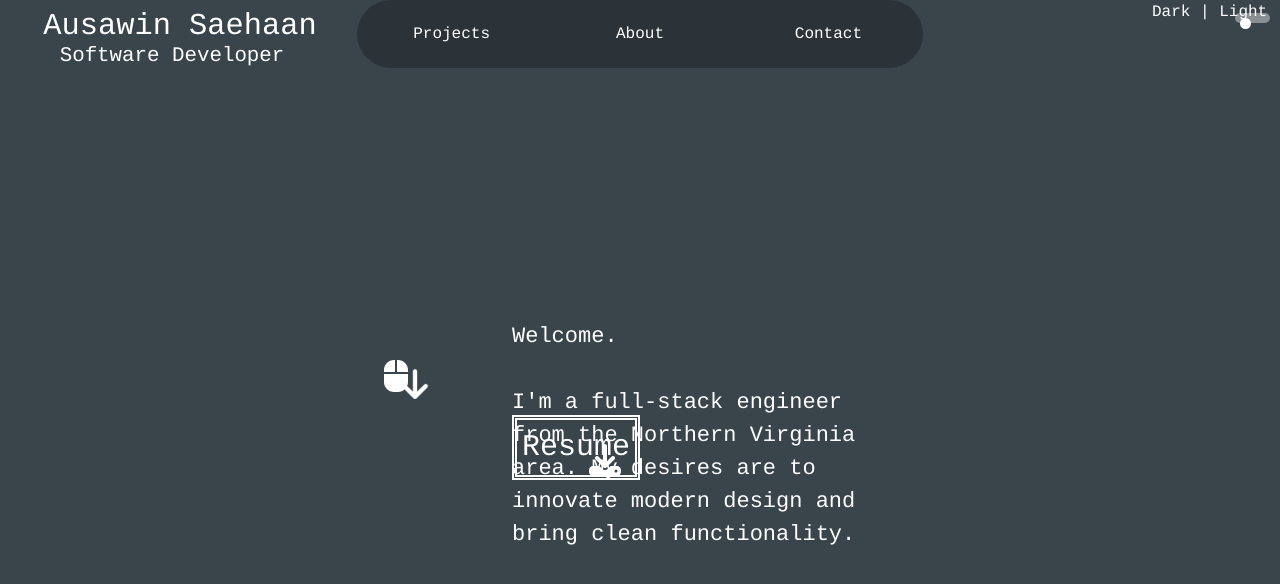
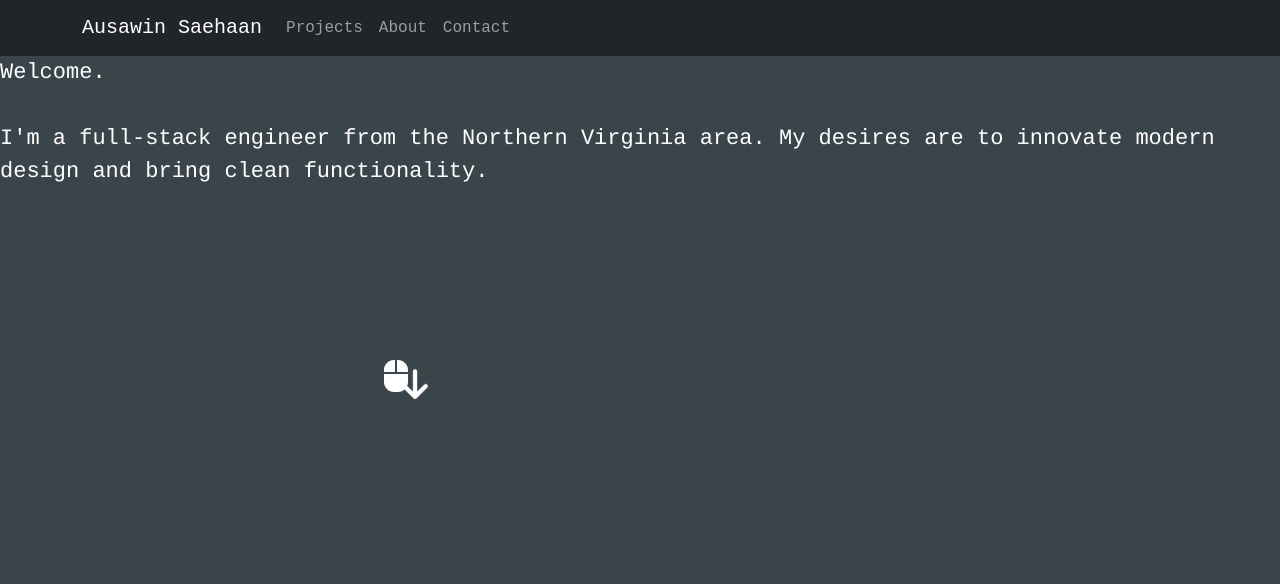
Before and after one commit to saehaana/html-css-prac, a React (Create React App) app: page / in a window 1280 px wide. Shown: the top 584 px of the page. Built offline with nearby package versions, Linux system fonts and the light colour scheme.

Commit message:
updated navbar responsiveness, navbar list elements change to list icon when less than lg pixel width, added motion to navbar elements, fixed bootstrap preloader container override,

```diff
--- a/package.json
+++ b/package.json
@@ -21,6 +21,7 @@
     "react-bootstrap-icons": "^1.10.2",
     "react-dom": "^18.2.0",
     "react-icons": "^4.7.1",
+    "react-router-bootstrap": "^0.26.2",
     "react-router-dom": "^6.6.2",
     "react-scripts": "^5.0.1",
     "react-spinners": "^0.13.7",
--- a/src/App.js
+++ b/src/App.js
@@ -1,19 +1,22 @@
 import React, {useState, useEffect} from 'react';
+import{Link, NavLink, Route, Routes} from 'react-router-dom'
+
+import 'bootstrap/dist/css/bootstrap.min.css';
 import './stylesheets/App.css';
-import 'bootstrap/dist/css/bootstrap.min.css';
 
-import{Link, Route, Routes} from 'react-router-dom'
+import Container from 'react-bootstrap/Container';
+import Row from 'react-bootstrap/Row';
+import Col from 'react-bootstrap/Col';
+import Nav from 'react-bootstrap/Nav';
+import Navbar from 'react-bootstrap/Navbar';
+
 import Home from './components/Home';
 import About from './components/About';
 import Projects from './components/Projects';
 import Contact from './components/Contact';
 
+import { motion } from "framer-motion";
 import PacmanLoader from "react-spinners/PacmanLoader";
-import { motion } from "framer-motion";
-
-import Container from 'react-bootstrap/Container';
-import Row from 'react-bootstrap/Row';
-import Col from 'react-bootstrap/Col';
 
 const App = () => {
     const [loading, setLoading] = useState(false);
@@ -29,10 +32,11 @@ const App = () => {
 
     return (
     <>
-    <Container fluid className = "preloader">
+
     { loading ?
             (
             <>
+            <Container fluid className = "preloader">
             <Row className="pacman">
                 <Col>
                 <PacmanLoader size = {30} color = {"rgba(255, 255, 255, 1)"} loading={loading} />
@@ -67,15 +71,47 @@ const App = () => {
                 </motion.h1>
                 </Col>
             </Row>
+            </Container>
             </>
             )
         :
         <>
-        <div className="home-container">
+        <Navbar collapseOnSelect expand="lg" bg="dark" variant="dark">
+            <Container>
+                <Navbar.Brand as={Link} to='/'>Ausawin Saehaan</Navbar.Brand>
+                <Navbar.Toggle aria-controls="responsive-navbar-nav" />
+                <Navbar.Collapse id="responsive-navbar-nav">
+                    <Nav className="me-auto">
+                        <motion.div
+                        initial={{ opacity: 0 }}
+                        animate={{ opacity: 1 }}
+                        transition={{ duration: 1, delay: .25}}>
+                        <Nav.Link as={NavLink} to='/Projects'>Projects</Nav.Link>
+                        </motion.div>
+                        <motion.div
+                        initial={{ opacity: 0 }}
+                        animate={{ opacity: 1 }}
+                        transition={{ duration: 1, delay: .5}}>
+                        <Nav.Link as={NavLink} to='/About'>About</Nav.Link>
+                        </motion.div>
+                        <motion.div
+                        initial={{ opacity: 0 }}
+                        animate={{ opacity: 1 }}
+                        transition={{ duration: 1, delay: .75}}>
+                        <Nav.Link as={NavLink} to='/Contact'>Contact</Nav.Link>
+                        </motion.div>
+                    </Nav>
+                </Navbar.Collapse>
+            </Container>
+        </Navbar>
+        {/*
+        <div className='home-container'>
+        <Row >
             <Link to="/">
                 <h1 className='name'>Ausawin Saehaan</h1>
                 <p className='title'>Software Developer</p>
             </Link>
+            <Col md={6} className='mid-col'>
                 <ul className = "navbar">
                     <motion.li className="nav-projects"
                         initial={{ opacity: 0 }}
@@ -99,7 +135,8 @@ const App = () => {
                         <Link to="/Contact">Contact</Link>
                     </motion.li>
                 </ul>
-
+            </Col>
+            <Col >
                 <motion.div
                     className="switch-container"
                     initial={{ opacity: 0 }}
@@ -111,8 +148,9 @@ const App = () => {
                             <motion.div className="handle" layout transition={spring} />
                     </div>
                 </motion.div>
-
-        </div>
+            </Col>
+        </Row>
+        </div>*/}
         {
         <Routes>
         <Route path = "/" element={<Home/>} />
@@ -123,7 +161,7 @@ const App = () => {
         }
         </>
     }
-    </Container>
+
     </>
     );
 
--- a/src/components/Home.js
+++ b/src/components/Home.js
@@ -4,10 +4,16 @@ import{ motion } from "framer-motion"
 import { FontAwesomeIcon } from '@fortawesome/react-fontawesome'
 import { faArrowDown, faDownload, faMouse } from '@fortawesome/free-solid-svg-icons';
 
+import Container from 'react-bootstrap/Container';
+import Row from 'react-bootstrap/Row';
+import Col from 'react-bootstrap/Col';
 
 const Home = () => {
     return (
     <>
+    <Container className='home-container'>
+        <Row>
+            <Col className="message-box">
                 <motion.div
                 initial={{ opacity: 0 }}
                 animate={{ opacity: 1 }}
@@ -15,7 +21,18 @@ const Home = () => {
                 <FontAwesomeIcon icon={faMouse} size="2x" id='mouse'/>
                 <FontAwesomeIcon icon={faArrowDown} beat size="2x" id='arrow-down'/>
                 </motion.div>
-
+                <motion.p
+                className = "message"
+                initial={{ opacity: 0 }}
+                animate={{ opacity: 1 }}
+                transition={{ duration: 1, delay: 1.25}}
+                >
+                Welcome. <br></br> <br></br>
+                I'm a full-stack engineer from the Northern Virginia area. My desires are to innovate modern design and bring clean functionality.
+                </motion.p>
+            </Col>
+        </Row>
+    {/*
     <div className = "message-box">
         <motion.p
             className = "message"
@@ -45,7 +62,8 @@ const Home = () => {
                 <FontAwesomeIcon icon={faDownload} size="2x"/>
             </motion.div>
         </motion.a>
-    </div>
+    </div>*/}
+    </Container>
     </>
     );
 }
--- a/src/stylesheets/App.css
+++ b/src/stylesheets/App.css
@@ -6,9 +6,9 @@ html,body{
     margin: 0;
     height: 100%;
     overflow: hidden; /* hides scroll bars */
+    background-color: rgb(58, 68, 75);
 }
 .preloader{
-    width: 100vw;
     height: 100vh;
     background-color: rgb(58, 68, 75);
 
@@ -23,11 +23,6 @@ html,body{
 .pretext-container{
     position:absolute;
     bottom:20%;
-    text-align: center;
-}
-.home-container{
-    height:100%;
-    width: 100vw;
     text-align: center;
 }
 .name{
@@ -50,30 +45,6 @@ html,body{
     font-size: 1.3rem;
     font-weight: lighter;
     color: rgb(255, 255, 255);
-}
-.navbar{
-    width: 45%;
-    list-style-type: none; /* removes bullet points */
-    margin: 0 auto;
-    padding: 0;
-    overflow: hidden;
-    background-color: rgb(43, 51, 56);
-    border-radius:50px;
-}
-.navbar li{
-    float: left; /* floats list elements next to each other */
-    width:33.33%;
-}
-.navbar a{
-    display: block;
-    text-align: center;
-    text-decoration: none; /* removes underline */
-    font-family: Courier;
-    color: white;
-    padding: 0.875rem 1rem;
-}
-.navbar a:hover {
-    background-color: #111;
 }
 .switch-container{
     position: absolute;
--- a/src/stylesheets/Home.css
+++ b/src/stylesheets/Home.css
@@ -1,9 +1,10 @@
+.home-container{
+    height:100vh;
+}
 .message-box{
-    position: absolute;
-    top:40%;
-    left:40%;
-    width:30%;
-    height:20%;
+    display: flex;
+    justify-content: center;
+    text-align: center;
 }
 .message{
     position:absolute;
```
Also changed, not shown: 1 other file (tests, documents, lock files or other folders). Lines whose indentation alone changed are shown as unchanged.
